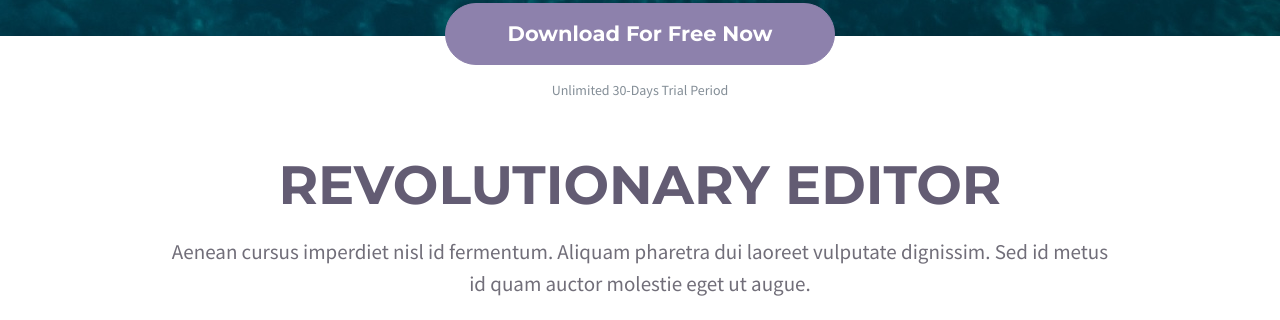
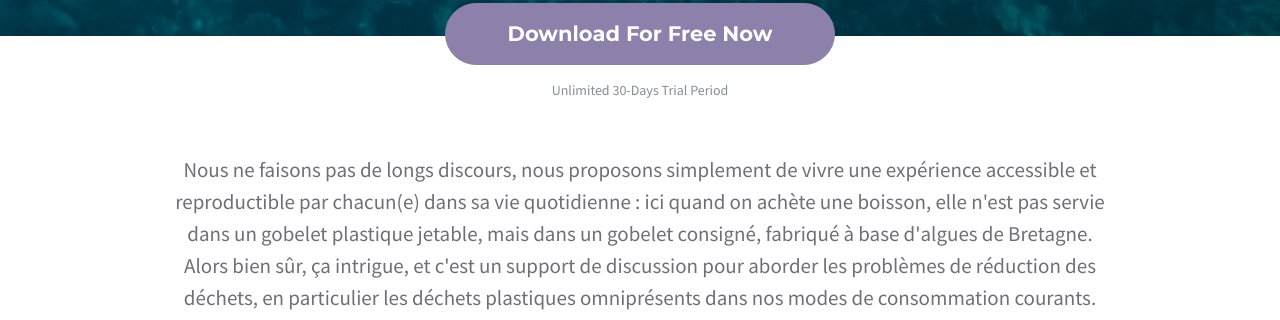
Before and after one commit to soDisaster/Greenizer, a plain HTML site: page index.html in a window 1280 px wide. Shown: the part 868-1188 px from the top of the page. Drawn offline with Linux system fonts and the light colour scheme.

Commit message:
Ajout du second texte

```diff
--- a/index.html
+++ b/index.html
@@ -83,8 +83,8 @@
 			</div>
 			<div class="row">
 				<div class="text-box col-md-offset-1 col-md-10">
-					<h2>Revolutionary editor</h2>
-					<p>Aenean cursus imperdiet nisl id fermentum. Aliquam pharetra dui laoreet vulputate dignissim. Sed id metus id quam auctor molestie eget ut augue. </p>
+					<!-- <h2>Revolutionary editor</h2> -->
+					<p> Nous ne faisons pas de longs discours, nous proposons simplement de vivre une expérience accessible et reproductible par chacun(e) dans sa vie quotidienne : ici quand on achète une boisson, elle n'est pas servie dans un gobelet plastique jetable, mais dans un gobelet consigné, fabriqué à base d'algues de Bretagne. Alors bien sûr, ça intrigue, et c'est un support de discussion pour aborder les problèmes de réduction des déchets, en particulier les déchets plastiques omniprésents dans nos modes de consommation courants. </p>
 					<div class="social-placeholder"><img src="images/img-social-placeholder-01.png" height="26" width="365" alt=""></div>
 				</div>
 			</div>
```
